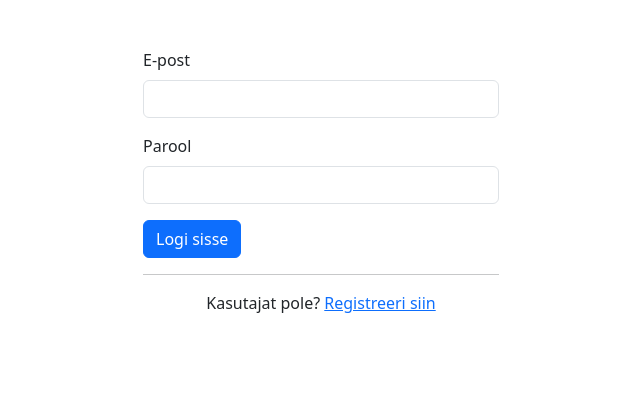
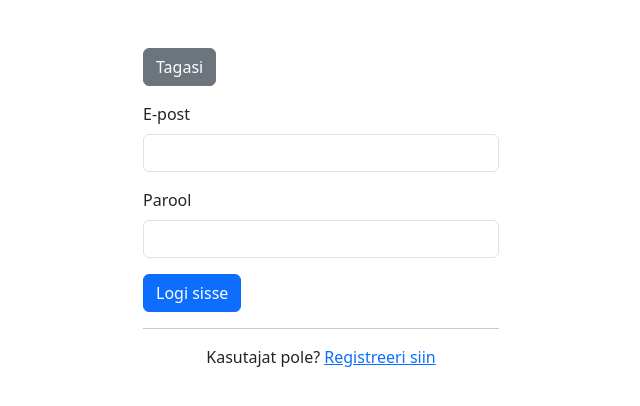
Before and after one commit to hploompuu-spec/car_rent, a PHP site: page /admin/login.php in a window 1280 px wide. Shown: the top 406 px of the page, without its empty margins (319-959 px from the left). Run offline with PHP 8.4, Linux system fonts and the light colour scheme.

Commit message:
muudetud
Co-authored-by: Copilot <copilot@github.com>

```diff
--- a/admin/login.php
+++ b/admin/login.php
@@ -44,6 +44,7 @@
         <div class="row pt-4 mt-4">
             <div class="col-sm-4"></div>
             <div class="col-sm-4">
+                <a href="../index.php" class="btn btn-secondary mb-3">Tagasi</a>
                 <form method="post" action="login.php" autocomplete="off">
                     <div class="mb-3">
                         <label for="u" class="form-label">E-post</label>
```
